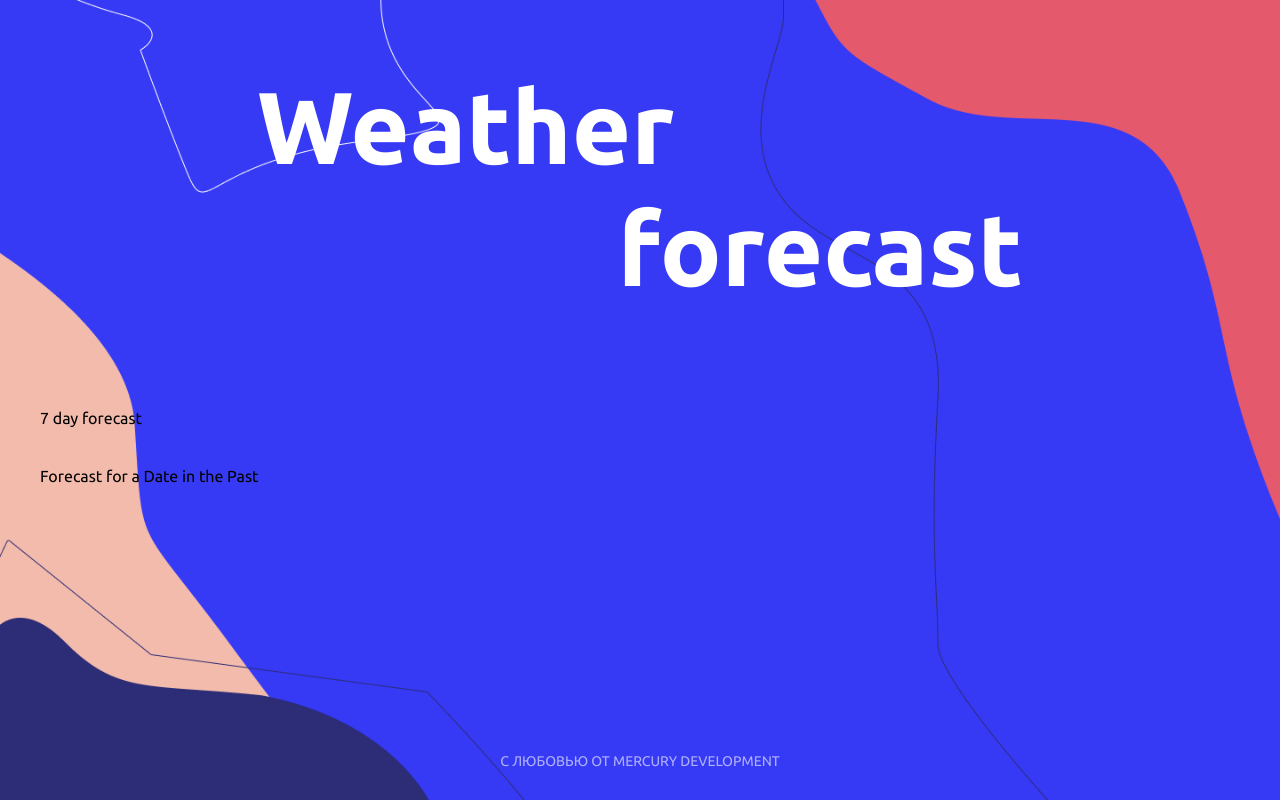
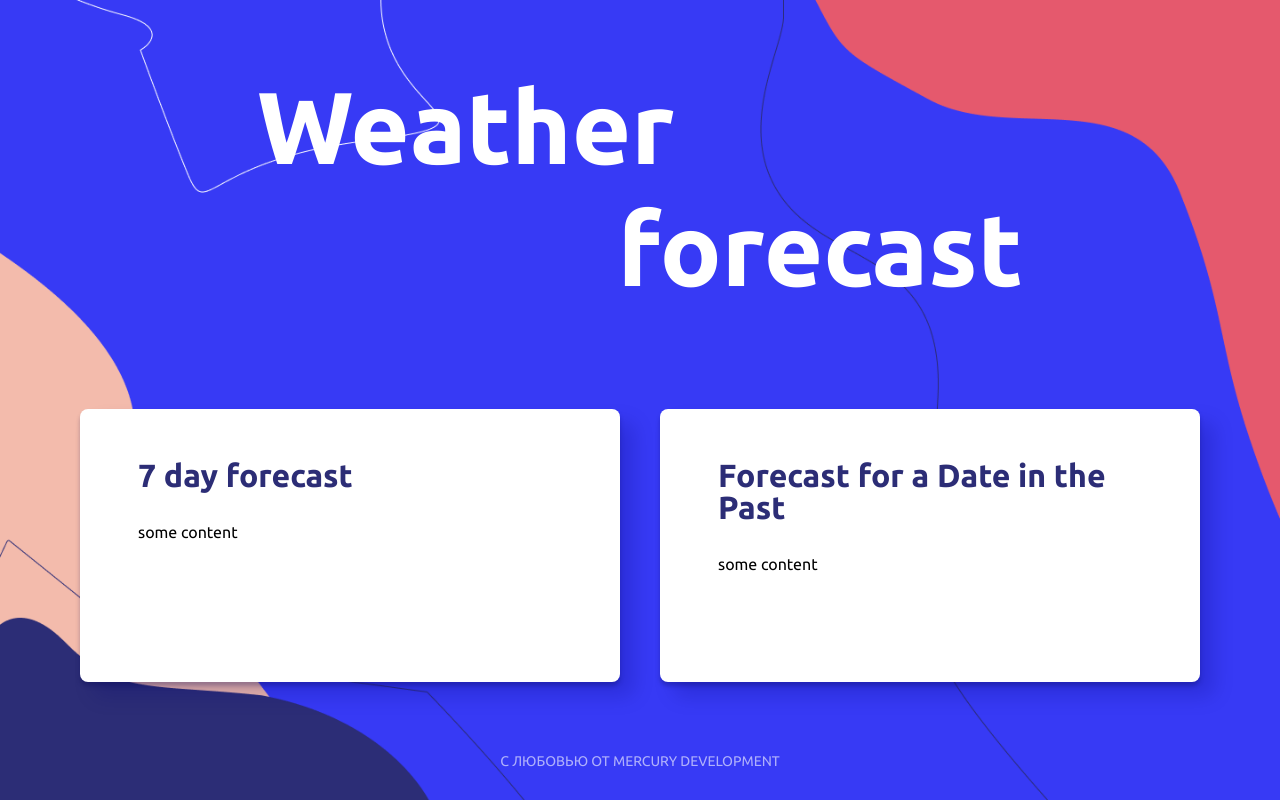
Before and after one commit to temoncher/mercury-weather-forecast, a React (Create React App) app: page / in a window 1280 px wide. Built offline with nearby package versions, Linux system fonts and the light colour scheme.

Commit message:
implement paper containers for crucial elements

```diff
--- a/src/index.tsx
+++ b/src/index.tsx
@@ -1,6 +1,7 @@
 import * as React from 'react'
 import ReactDOM from 'react-dom'
 import './index.scss'
+import './styles/utils.scss'
 import App from './App'
 
 ReactDOM.render(
--- a/src/styles/utils.scss
+++ b/src/styles/utils.scss
@@ -1,7 +1,36 @@
 @import './variables.scss';
 
 .paper {
+  display: flex;
+  flex-direction: column;
+  padding: 50px 58px;
+  margin: 40px;
+
   border-radius: 8px;
   background-color: $color-accent-contrast;
   box-shadow: 0px 4px 4px rgba(4, 5, 73, 0.25), 14px 14px 20px rgba(5, 6, 114, 0.2);
+
+  &:first-child {
+    margin-right: 20px;
+  }
+
+  &:not(:first-child) {
+    margin-left: 20px;
+  }
+
+  &:only-child {
+    margin: 40px;
+  }
+
+  &__header {
+    color: $color-base-strong;
+    font-weight: bold;
+    font-size: 32px;
+    line-height: 32px;
+    margin: 0 0 32px;
+  }
+
+  &__content {
+    flex: 1;
+  }
 }
--- a/src/styles/variables.scss
+++ b/src/styles/variables.scss
@@ -1,2 +1,4 @@
 $color-accent: #373AF5;
 $color-accent-contrast: #FFFFFF;
+
+$color-base-strong: #2C2D76;
--- a/src/views/Main.scss
+++ b/src/views/Main.scss
@@ -1,7 +1,11 @@
 .main {
   flex-grow: 1;
 
-  .forecast-section {
-    margin: 40px;
+  display: flex;
+  justify-content: center;
+
+  &__container {
+    width: 1200px;
+    display: flex;
   }
 }
--- a/src/views/Main.tsx
+++ b/src/views/Main.tsx
@@ -1,10 +1,14 @@
 import * as React from 'react'
 import './Main.scss'
+import PastDateForecast from './PastDateForecast'
+import WeekForecast from './WeekForecast'
 
 const Main: React.FC = () => (
   <main className="main">
-    <section className="week-forecast forecast-section">7 day forecast</section>
-    <section className="past-date-forecast forecast-section">Forecast for a Date in the Past</section>
+    <div className="main__container">
+      <WeekForecast />
+      <PastDateForecast />
+    </div>
   </main>
 )
 
--- /dev/null
+++ b/src/views/PastDateForecast.scss
@@ -0,0 +1,3 @@
+.past-date-forecast {
+  flex: 1;
+}
--- /dev/null
+++ b/src/views/PastDateForecast.tsx
@@ -0,0 +1,13 @@
+import * as React from 'react'
+import './PastDateForecast.scss'
+
+const PastDateForecast: React.FC = () => (
+  <section className="past-date-forecast paper">
+    <h2 className="paper__header">Forecast for a Date in the Past</h2>
+    <div className="paper__content">
+      some content
+    </div>
+  </section>
+)
+
+export default PastDateForecast
--- /dev/null
+++ b/src/views/WeekForecast.scss
@@ -0,0 +1,3 @@
+.week-forecast {
+  flex: 1;
+}
--- /dev/null
+++ b/src/views/WeekForecast.tsx
@@ -0,0 +1,13 @@
+import * as React from 'react'
+import './WeekForecast.scss'
+
+const WeekForecast: React.FC = () => (
+  <section className="week-forecast paper">
+    <h2 className="paper__header">7 day forecast</h2>
+    <div className="paper__content">
+      some content
+    </div>
+  </section>
+)
+
+export default WeekForecast
```
